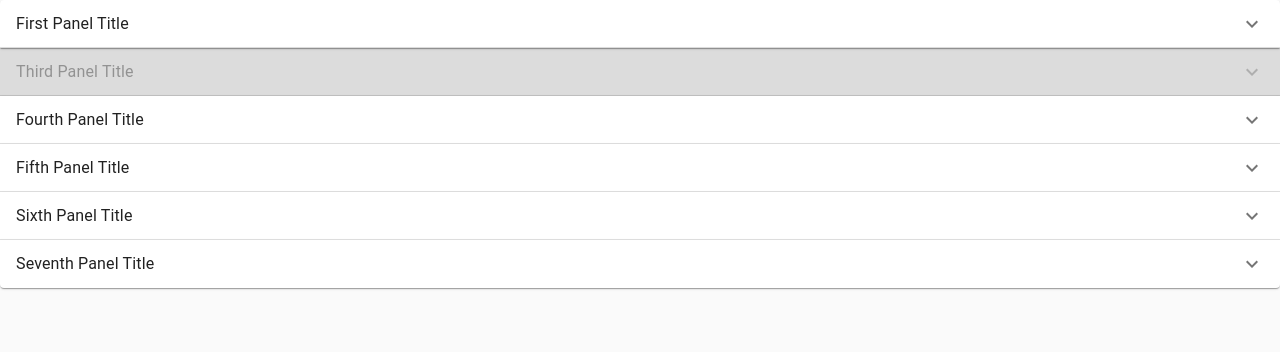
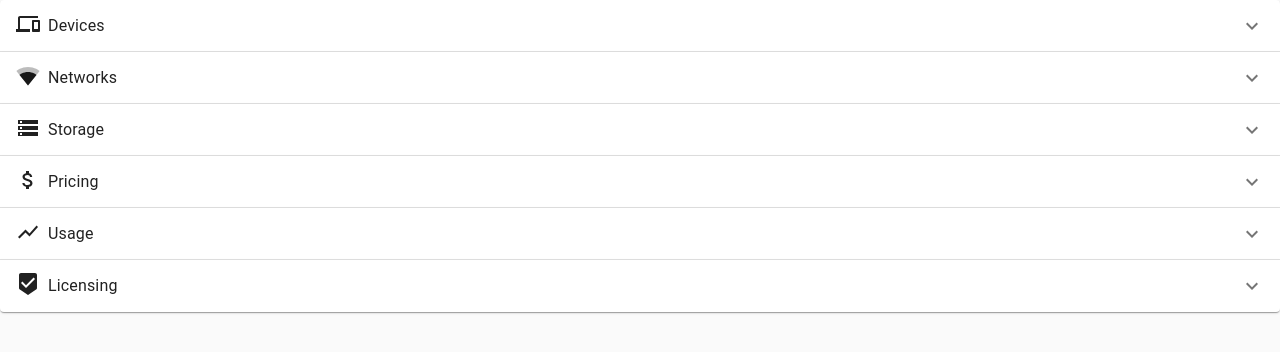
Before and after one commit to eliseuvideira/react-material-ui-cookbook, a React app: page / in a window 1280 px wide. Shown: the top 352 px of the page. Built offline with nearby package versions, Linux system fonts and the light colour scheme.

Commit message:
adding icons to the expansion panel summary

```diff
--- a/src/components/Page.tsx
+++ b/src/components/Page.tsx
@@ -8,6 +8,12 @@ import {
   CssBaseline,
 } from '@material-ui/core';
 import ExpandMoreIcon from '@material-ui/icons/ExpandMore';
+import AttachMoneyIcon from '@material-ui/icons/AttachMoney';
+import DevicesIcon from '@material-ui/icons/Devices';
+import NetworkWifiIcon from '@material-ui/icons/NetworkWifi';
+import StorageIcon from '@material-ui/icons/Storage';
+import ShowChartIcon from '@material-ui/icons/ShowChart';
+import BeenhereIcon from '@material-ui/icons/Beenhere';
 
 const useStyles = makeStyles((theme) => ({
   root: {
@@ -18,26 +24,40 @@ const useStyles = makeStyles((theme) => ({
     textAlign: 'center',
     color: theme.palette.text.secondary,
   },
+  icon: {
+    marginRight: theme.spacing(1),
+  },
 }));
+
+interface IExpansionItemProps {
+  title: string;
+  content: string;
+  disabled?: boolean;
+  hidden?: boolean;
+  Icon: React.FC<any>;
+}
 
 const Page = () => {
   const classes = useStyles();
-  const [panels] = useState([
-    { title: 'First Panel Title', content: 'First Panel Content' },
+  const [panels] = useState<IExpansionItemProps[]>([
+    { title: 'Devices', content: 'Devices Content ...', Icon: DevicesIcon },
     {
-      title: 'Second Panel Title',
-      content: 'Second Panel Content',
-      hidden: true,
+      title: 'Networks',
+      content: 'Networks Content ...',
+      Icon: NetworkWifiIcon,
     },
+    { title: 'Storage', content: 'Storage Content ...', Icon: StorageIcon },
     {
-      title: 'Third Panel Title',
-      content: 'Third Panel Content',
-      disabled: true,
+      title: 'Pricing',
+      content: 'Pricing Content ...',
+      Icon: AttachMoneyIcon,
     },
-    { title: 'Fourth Panel Title', content: 'Fourth Panel Content' },
-    { title: 'Fifth Panel Title', content: 'Fifth Panel Content' },
-    { title: 'Sixth Panel Title', content: 'Sixth Panel Content' },
-    { title: 'Seventh Panel Title', content: 'Seventh Panel Content' },
+    { title: 'Usage', content: 'Usage Content ...', Icon: ShowChartIcon },
+    {
+      title: 'Licensing',
+      content: 'Licensing Content ...',
+      Icon: BeenhereIcon,
+    },
   ]);
   const [expandedIndex, setExpandedIndex] = useState(-1);
   const onChangeExpandedIndex = (index: number) => () =>
@@ -46,19 +66,20 @@ const Page = () => {
     <div className={classes.root}>
       <CssBaseline />
       {panels
-        .filter((panel) => !panel.hidden)
-        .map((panel, index) => (
+        .filter(({ hidden }) => !hidden)
+        .map(({ title, content, Icon, disabled }, index) => (
           <ExpansionPanel
             key={index}
-            disabled={panel.disabled}
+            disabled={disabled}
             expanded={index === expandedIndex}
             onChange={onChangeExpandedIndex(index)}
           >
             <ExpansionPanelSummary expandIcon={<ExpandMoreIcon />}>
-              <Typography>{panel.title}</Typography>
+              <Icon className={classes.icon} />
+              <Typography variant="subtitle1">{title}</Typography>
             </ExpansionPanelSummary>
             <ExpansionPanelDetails>
-              <Typography>{panel.content}</Typography>
+              <Typography>{content}</Typography>
             </ExpansionPanelDetails>
           </ExpansionPanel>
         ))}
```
